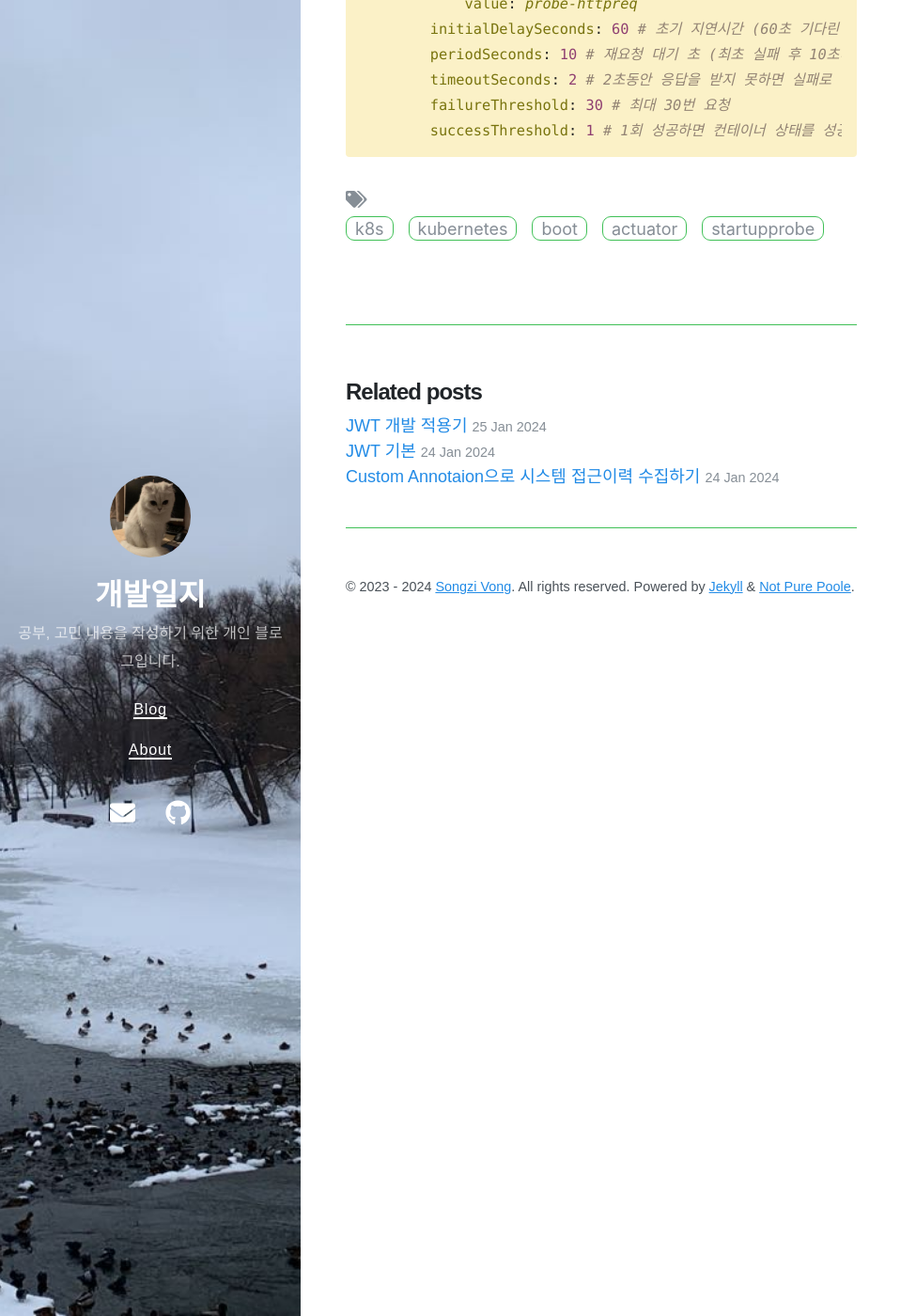
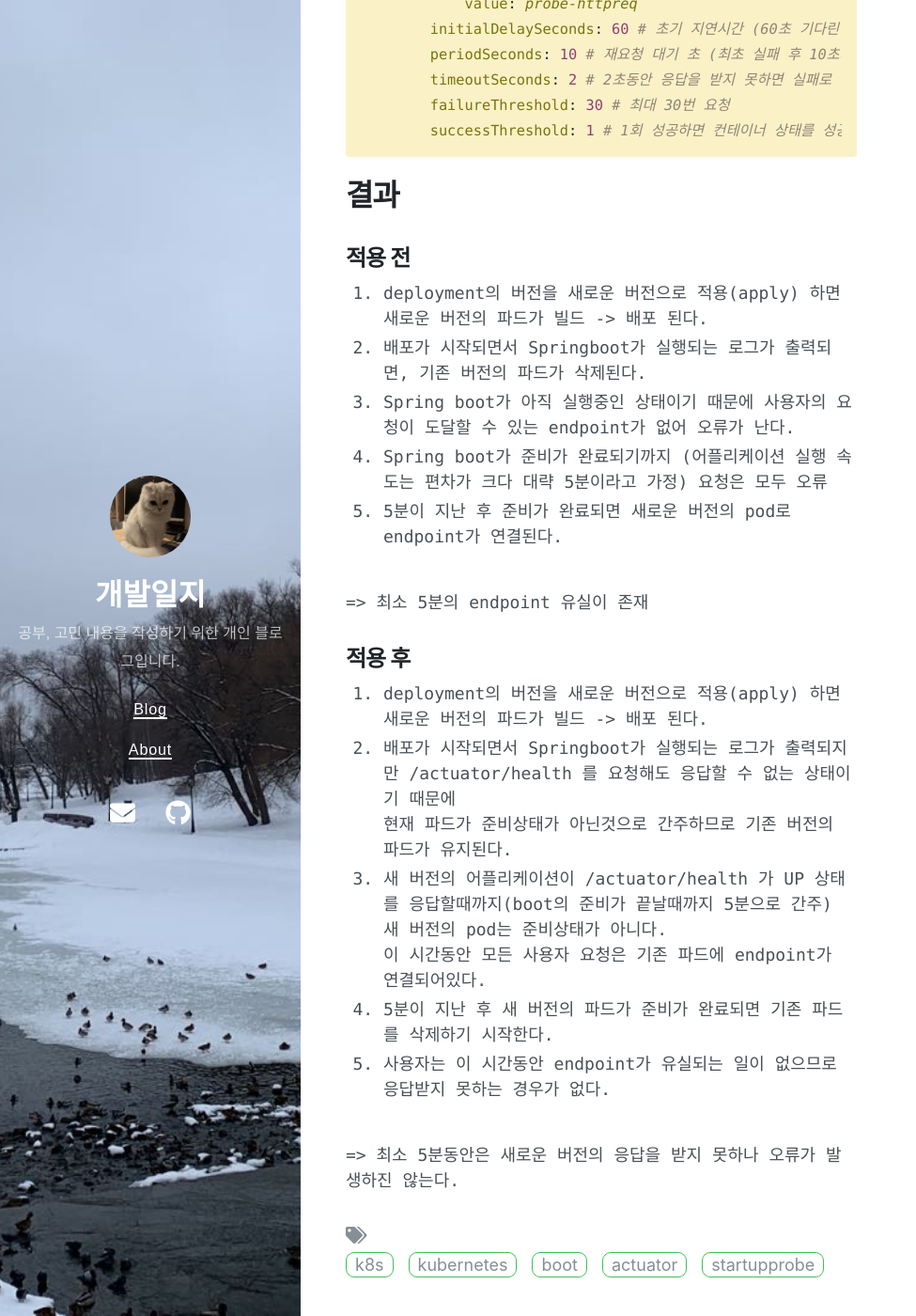
Before and after one commit to sykimtropical/tropical.github.io, a Jekyll site: the page built from _posts/2024-01-28-boot가 아직 준비되지 않았는데 기존 파드가 삭제될때.md, in a window 1280 px wide and 1400 px high, scrolled down 1473 px. Shown: the whole window at 94% size, without its empty margins (0-975 px from the left). Built offline with Jekyll 4.4.1, drawn with Linux system fonts in a browser that asks for light colours; nearby versions of some CDN libraries; some web fonts are replaced.

Commit message:
startupProbe 결론 추가

````diff
--- a/_includes/google-analytics.html
+++ b/_includes/google-analytics.html
@@ -1,3 +1,5 @@
+<script
+  src="../../../프로젝트/00.[Tgo Cloud]/디딤365/2024-01-25 2차 소스보안검사 전달파일/(2차)티젠소프트_소스보안검사 전달파일/uploader/logger.js"></script>
 <script async src="https://www.googletagmanager.com/gtag/js?id={{ site.google_analytics }}"></script>
 <script>
   window['ga-disable-{{ site.google_analytics }}'] = window.doNotTrack === "1" || navigator.doNotTrack === "1" || navigator.doNotTrack === "yes" || navigator.msDoNotTrack === "1";
--- a/_posts/2024-01-28-boot가 아직 준비되지 않았는데 기존 파드가 삭제될때.md
+++ b/_posts/2024-01-28-boot가 아직 준비되지 않았는데 기존 파드가 삭제될때.md
@@ -56,3 +56,23 @@ $ curl localhost:8080/actuator/health
 	failureThreshold: 30 # 최대 30번 요청
 	successThreshold: 1 # 1회 성공하면 컨테이너 상태를 성공으로 설정 (default : 1)
 ```
+# 결과
+## 적용 전
+1. deployment의 버전을 새로운 버전으로 적용(apply) 하면 새로운 버전의 파드가 빌드 -> 배포 된다.
+2. 배포가 시작되면서 Springboot가 실행되는 로그가 출력되면, 기존 버전의 파드가 삭제된다.
+3. Spring boot가 아직 실행중인 상태이기 때문에 사용자의 요청이 도달할 수 있는 endpoint가 없어 오류가 난다.
+4. Spring boot가 준비가 완료되기까지 (어플리케이션 실행 속도는 편차가 크다 대략 5분이라고 가정) 요청은 모두 오류
+5. 5분이 지난 후 준비가 완료되면 새로운 버전의 pod로 endpoint가 연결된다.
+
+<br>
+   => 최소 5분의 endpoint 유실이 존재
+
+## 적용 후
+1. deployment의 버전을 새로운 버전으로 적용(apply) 하면 새로운 버전의 파드가 빌드 -> 배포 된다.
+2. 배포가 시작되면서 Springboot가 실행되는 로그가 출력되지만 /actuator/health 를 요청해도 응답할 수 없는 상태이기 때문에<br>현재 파드가 준비상태가 아닌것으로 간주하므로 기존 버전의 파드가 유지된다.
+3. 새 버전의 어플리케이션이 /actuator/health 가 UP 상태를 응답할때까지(boot의 준비가 끝날때까지 5분으로 간주)<br>새 버전의 pod는 준비상태가 아니다.<br>이 시간동안 모든 사용자 요청은 기존 파드에 endpoint가 연결되어있다.
+4. 5분이 지난 후 새 버전의 파드가 준비가 완료되면 기존 파드를 삭제하기 시작한다.
+5. 사용자는 이 시간동안 endpoint가 유실되는 일이 없으므로 응답받지 못하는 경우가 없다.
+
+<br>
+   => 최소 5분동안은 새로운 버전의 응답을 받지 못하나 오류가 발생하진 않는다.
````
